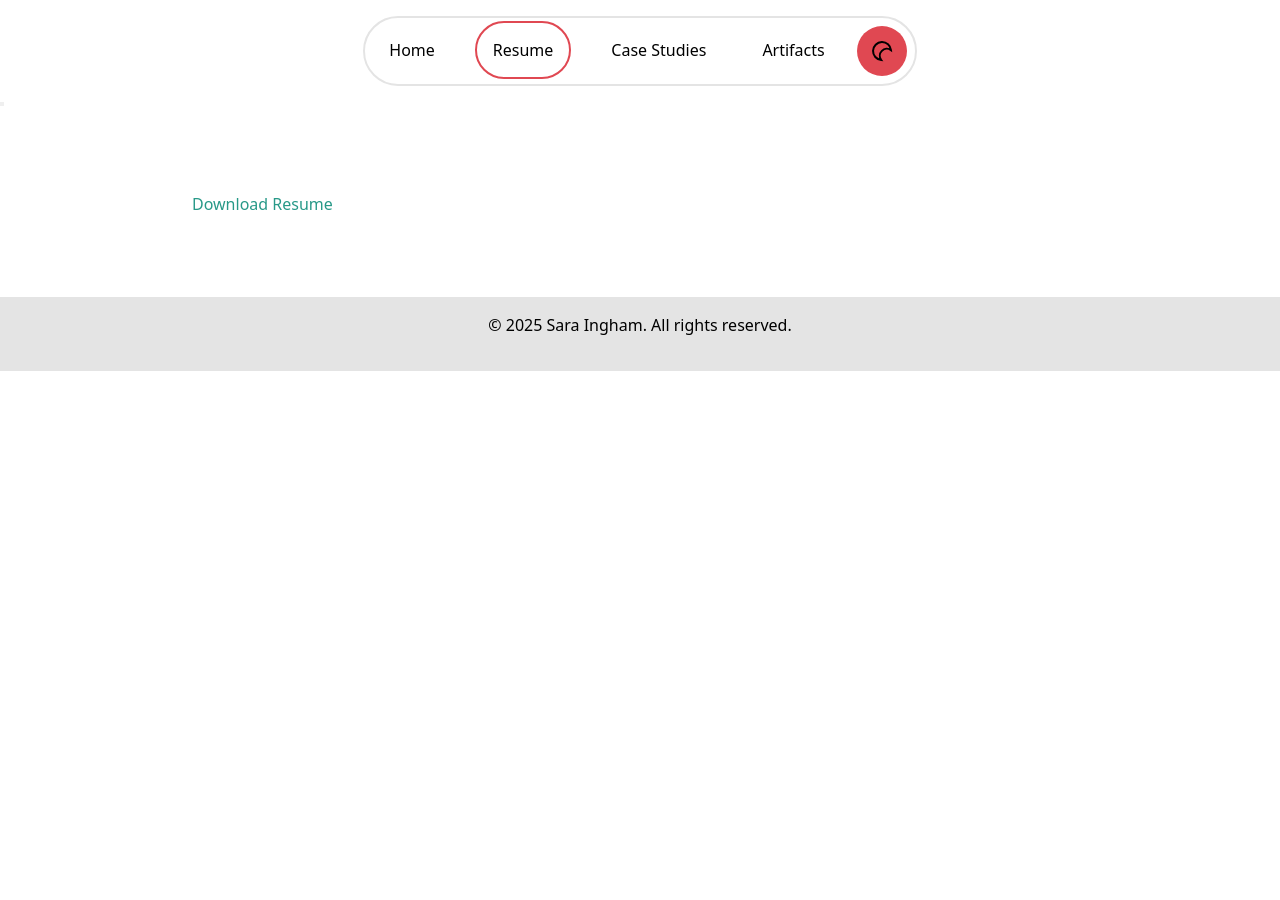
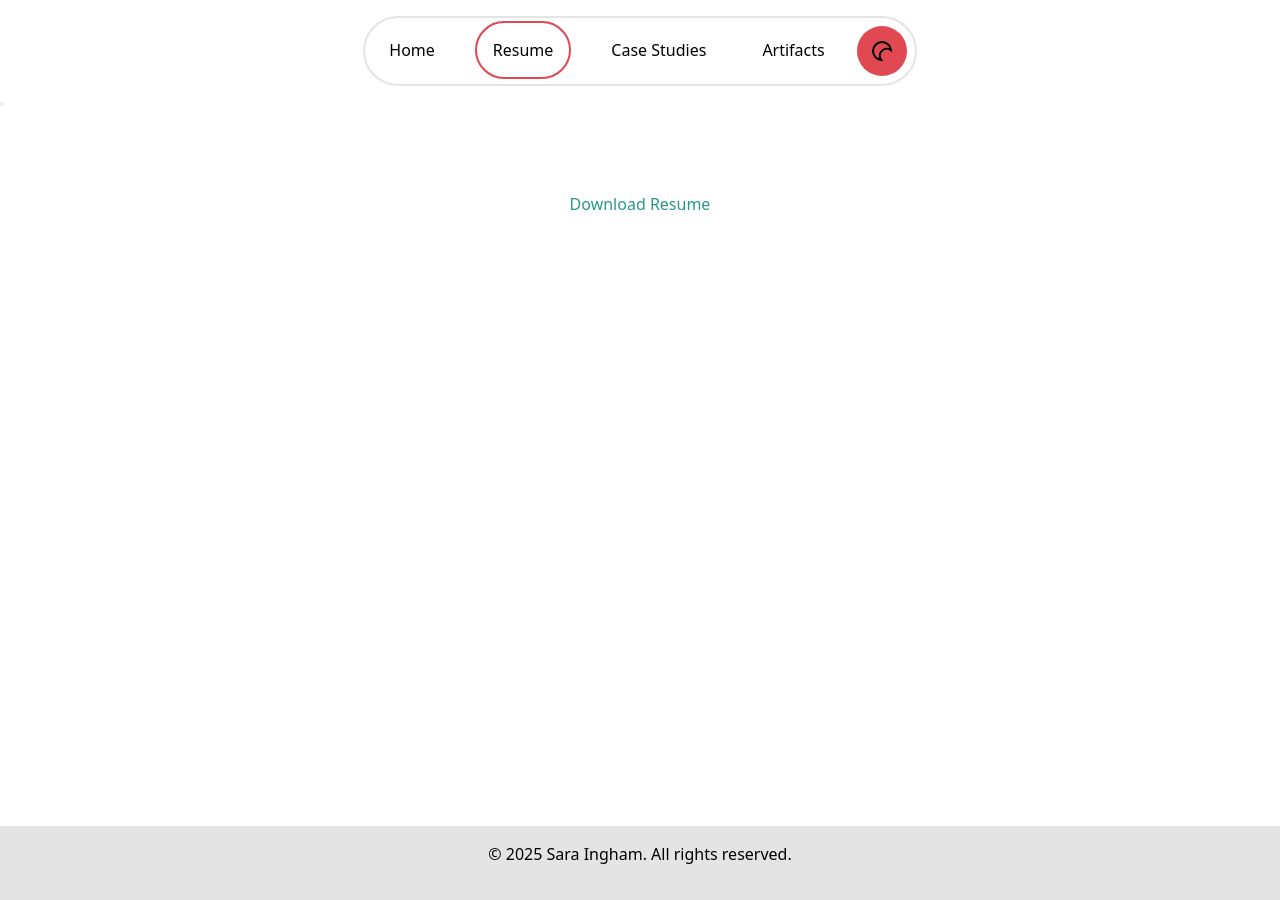
Before and after one commit to singhams/portfolio, a Jekyll site: the page built from resume.md, in a window 1280 px wide. Built offline with Jekyll 4.4.1, drawn with Linux system fonts in a browser that asks for light colours.

Commit message:
spacing, etc

```diff
--- a/assets/css/style.css
+++ b/assets/css/style.css
@@ -5,11 +5,25 @@
   box-sizing: border-box;
 }
 
+html, body {
+  height: 100%;
+}
+
 body {
+  display: flex;
+  flex-direction: column;
   font-family: 'Noto Sans', sans-serif;
   line-height: 1.6;
   background-color: var(--bg-color);
   color: var(--text-color);
+}
+
+main {
+  flex: 1; /* Ensures main takes up available space */
+}
+
+.subpage main {
+  margin-top: 3rem; /* Adjust this value to match the height of the mobile nav bar */
 }
 
 a {
@@ -209,6 +223,7 @@
     background: none;
     cursor: pointer;
     z-index: 1001; /* Ensure it stays above the nav menu */
+    position: relative;
   }
 
   #hamburger span {
@@ -371,10 +386,6 @@
   border: 1px solid var(--card-border);
 }
 
-.subpage main {
-  margin-top: 3rem; /* Adjust this value to match the height of the mobile nav bar */
-}
-
 /*************** RESPONSIVE ***********************/
 
 
```
